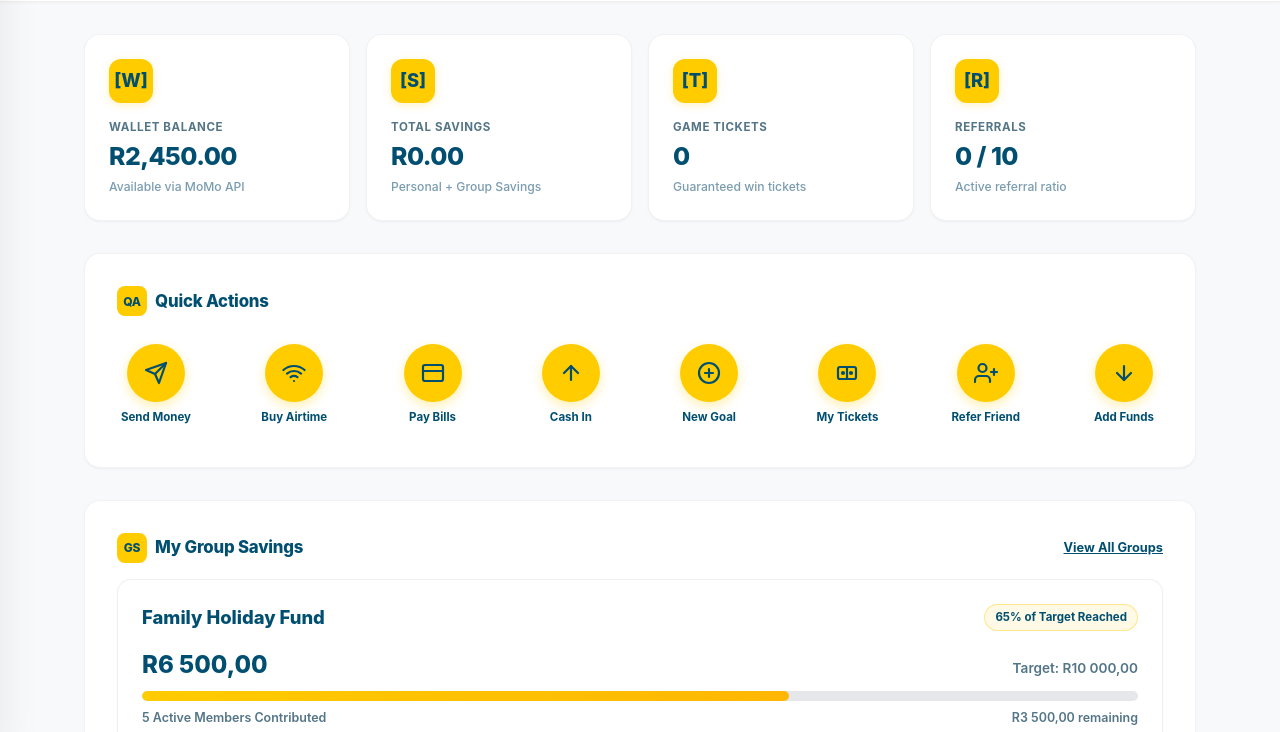
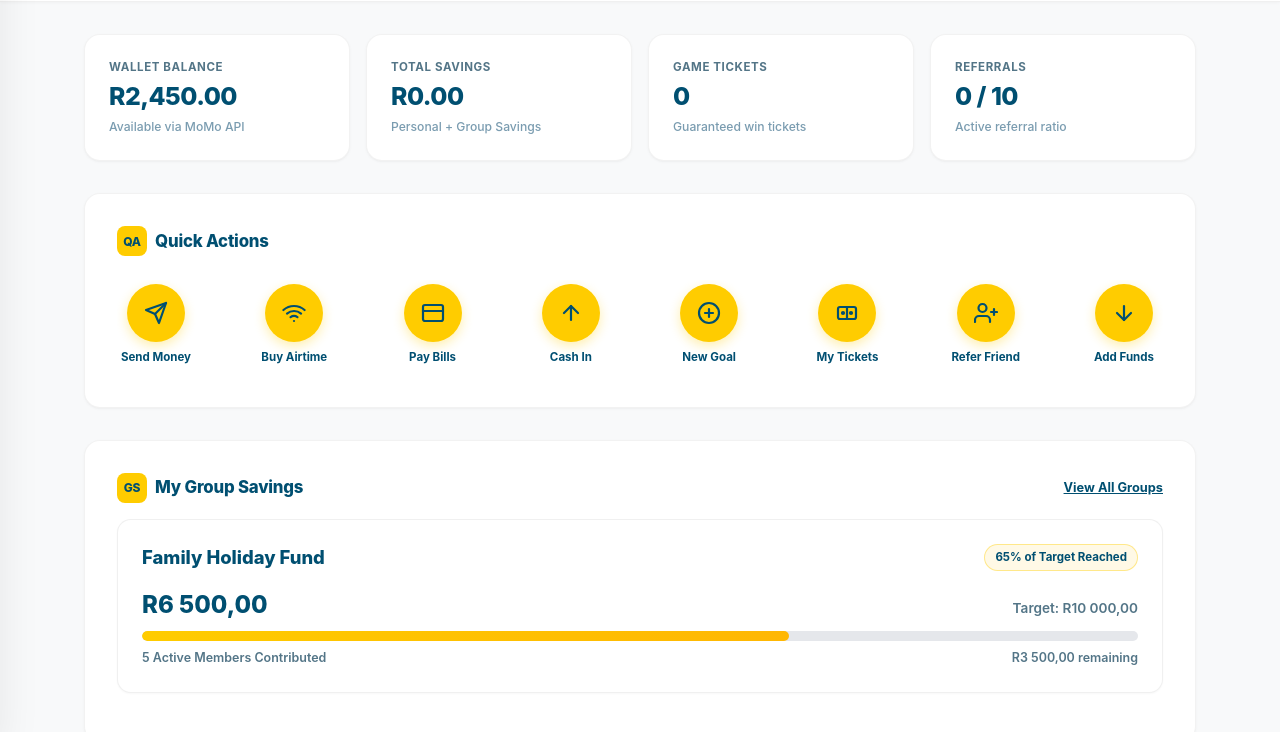
Before and after one commit to ngobeni2302-alt/Prize-Linked-Savings, a website built with Vite: page index.html in a window 1280 px wide. Shown: the part 68-800 px from the top of the page. Built offline with nearby package versions, Linux system fonts and the light colour scheme.

Commit message:
refactor(ui): remove [W], [S], [T], and [R] icon badges from dashboard stat cards

```diff
--- a/index.html
+++ b/index.html
@@ -40,7 +40,6 @@
       <div class="card-grid">
         <!-- Wallet Balance Card -->
         <div class="card" id="card-wallet-summary">
-          <div class="card-badge-square">[W]</div>
           <div class="card-title">Wallet Balance</div>
           <div class="card-value" id="wallet-balance-card">R2 450,00</div>
           <div class="card-hint">Available via MoMo API</div>
@@ -48,7 +47,6 @@
 
         <!-- Total Savings Card -->
         <div class="card" id="card-savings-summary">
-          <div class="card-badge-square">[S]</div>
           <div class="card-title">Total Savings</div>
           <div class="card-value" id="total-savings-card">R0,00</div>
           <div class="card-hint">Personal + Group Savings</div>
@@ -56,7 +54,6 @@
 
         <!-- Game Tickets Card -->
         <div class="card" id="card-tickets-summary">
-          <div class="card-badge-square">[T]</div>
           <div class="card-title">Game Tickets</div>
           <div class="card-value" id="tickets-count-card">0</div>
           <div class="card-hint">Guaranteed win tickets</div>
@@ -64,7 +61,6 @@
 
         <!-- Referrals Card -->
         <div class="card" id="card-referral-summary">
-          <div class="card-badge-square">[R]</div>
           <div class="card-title">Referrals</div>
           <div class="card-value" id="referrals-count-card">0 / 10</div>
           <div class="card-hint">Active referral ratio</div>
```
